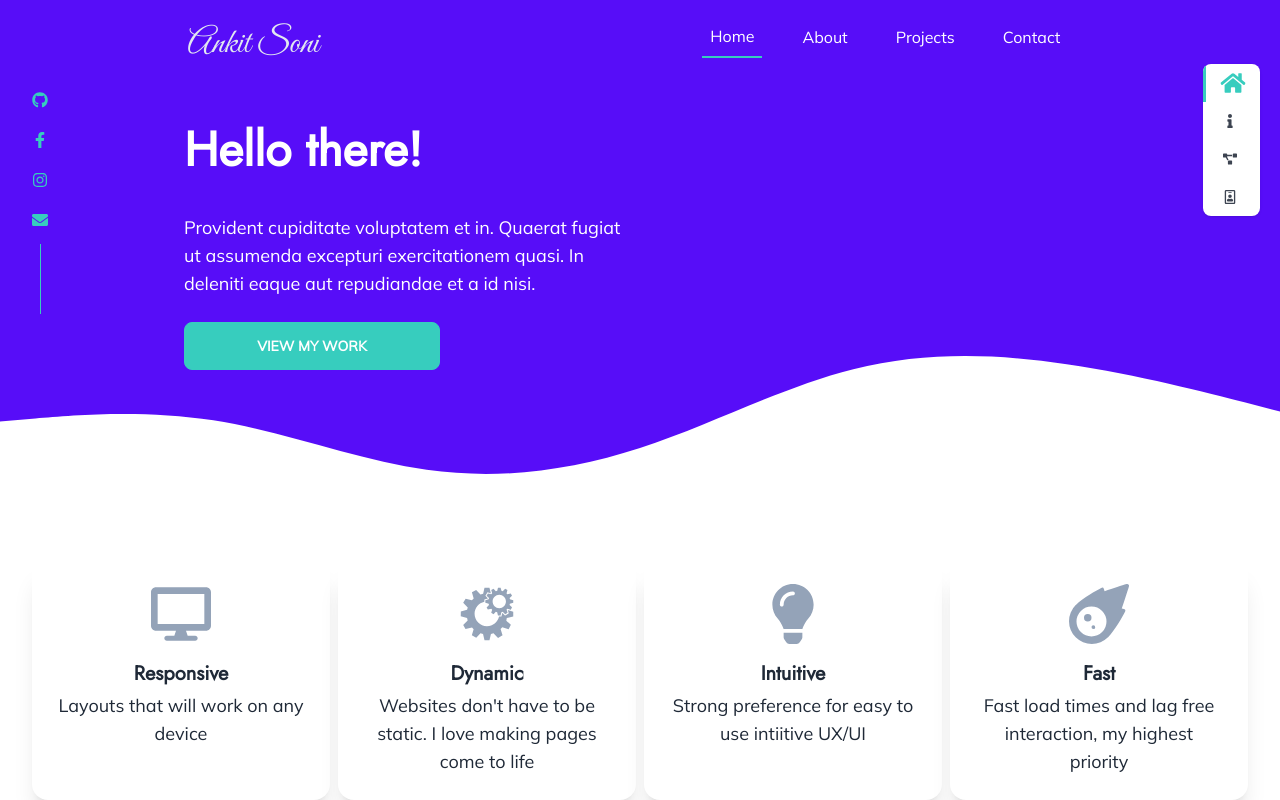
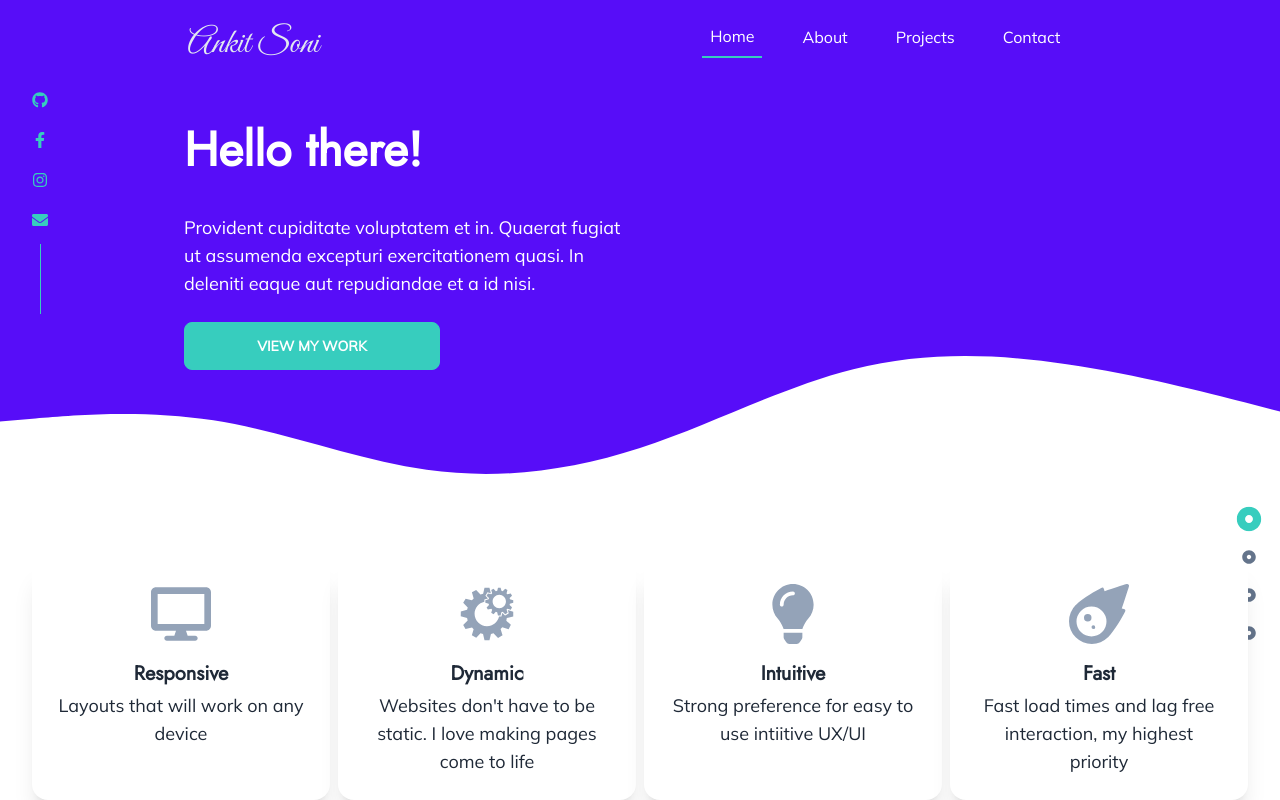
Before and after one commit to aktson/ankit-react-portfolio, a React (Create React App) app: page / in a window 1280 px wide. Shown: the top 800 px of the page. Built offline with nearby package versions, Linux system fonts and the light colour scheme.

Commit message:
icons from indicators removed

```diff
--- a/src/components/ScrollIndicator.jsx
+++ b/src/components/ScrollIndicator.jsx
@@ -1,37 +1,13 @@
 import { Link } from "react-scroll";
-import { FaHome, FaInfo, FaProjectDiagram, FaRegIdBadge, FaDotCircle } from "react-icons/fa";
+import { FaDotCircle } from "react-icons/fa";
 
 function ScrollIndicator() {
   return (
-    <div className="fixed right-2 sm:right-5 top-16 ">
-      {/* indicator with icons for small to larger screens */}
-      <ul class=" bg-base-100 shadow menu rounded-lg hidden sm:flex ">
+    <div className="fixed right-2 sm:right-6 bottom-40 " id="indicatior-container">
+      <ul class=" flex flex-col gap-6 ">
         <li>
           <Link activeClass="active-indicator" to="hero" spy={true} smooth={true} duration={500}>
-            <FaHome className="indicator-icons" />
-          </Link>
-        </li>
-        <li>
-          <Link activeClass="active-indicator" to="about" spy={true} smooth={true} duration={500}>
-            <FaInfo className="indicator-icons" />
-          </Link>
-        </li>
-        <li>
-          <Link activeClass="active-indicator" to="projects" spy={true} smooth={true} duration={500}>
-            <FaProjectDiagram className="indicator-icons" />
-          </Link>
-        </li>
-        <li>
-          <Link activeClass="active-indicator" to="contact" spy={true} smooth={true} duration={500}>
-            <FaRegIdBadge className="indicator-icons" />
-          </Link>
-        </li>
-      </ul>
-      {/* Small button indicators for mobile */}
-      <ul class=" flex flex-col gap-4 sm:hidden ">
-        <li>
-          <Link activeClass="active-indicator" to="hero" spy={true} smooth={true} duration={500}>
-            <FaDotCircle className="indicator-icons" />
+            <FaDotCircle className="indicator-icons " />
           </Link>
         </li>
         <li>
--- a/src/index.css
+++ b/src/index.css
@@ -68,7 +68,7 @@ h2::after {
   -moz-user-select: none;
   -ms-user-select: none;
   cursor: pointer;
-  position: fixed;
+  position: absolute;
   top: 16px;
   left: 32px;
   width: 50px;
@@ -77,11 +77,12 @@ h2::after {
   z-index: 250;
 }
 .nav-mobile-background {
-  position: fixed;
+  position: absolute;
   top: 0;
   left: 0;
   bottom: 0;
   width: 300px;
+  height: 100vh;
   background-color: var(--light);
   z-index: 250;
 }
@@ -95,7 +96,7 @@ h2::after {
 
 .mob-ul {
   padding: 25px 55px;
-  position: fixed;
+  position: absolute;
   top: 100px;
   width: 230px;
 }
@@ -176,7 +177,7 @@ h2::after {
     @apply progress  progress-info;
   }
   .social-icons {
-    @apply inline-block w-4 h-4 stroke-current text-accent mx-auto hover:text-secondary;
+    @apply inline-block w-4 h-4 stroke-current text-accent mx-auto hover:text-secondary hover:animate-bounce;
   }
   #to-top-btn {
     @apply absolute bottom-32 sm:bottom-24 right-4 bg-slate-200 text-neutral  p-3 text-sm hover:bg-slate-300 hover:text-primary transition-all cursor-pointer;
@@ -202,22 +203,26 @@ h2::after {
 .active-indicator {
   color: var(--light);
   pointer-events: none;
-  border-left: 3px solid var(--accent);
   animation: border 0.3s forwards ease-in-out;
 }
 .active-indicator > .indicator-icons {
   color: var(--accent);
   transform: scale(1.8);
+  transition: 0.3s all ease-in-out;
 }
 
-@media (max-width: 640px) {
-  .active-indicator {
-    border-left: none;
-  }
-}
 #cards {
   transform: translateY(-120px);
 }
 .indicator-icons {
-  @apply text-neutral text-sm;
+  @apply text-slate-500 text-sm cursor-pointer;
 }
+@media (max-width: 490px) {
+  .indicator-icons {
+    font-size: 0.5em;
+    opacity: 0.8;
+  }
+  #indicatior-container {
+    top: 100px;
+  }
+}
```
Also changed, not shown: src/assets/wave-haikei2.svg (added).
